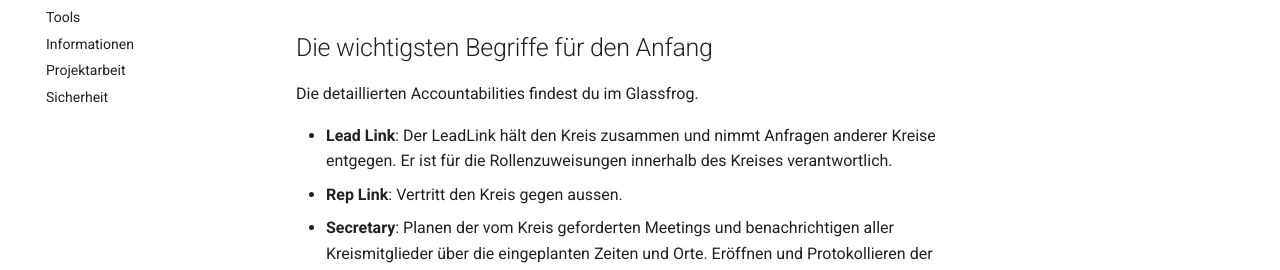
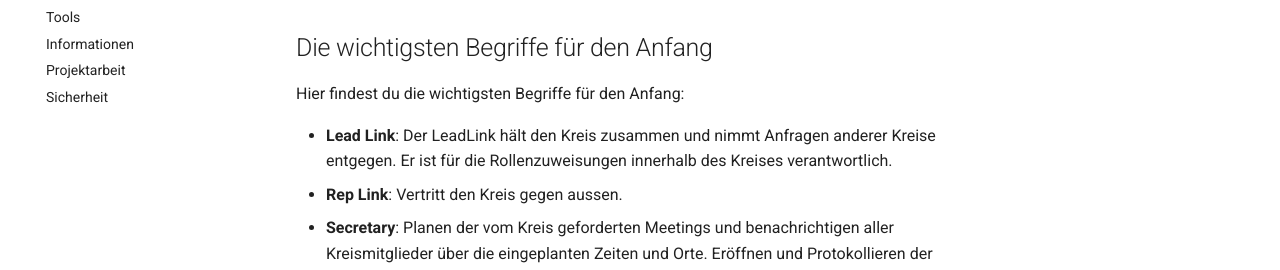
Before and after one commit to nada/handbuch, an MkDocs documentation site: the page built from docs/holacracy.md, in a window 1280 px wide and 900 px high, scrolled down 704 px. Shown: the part 253-523 px from the top of the window. Built offline with MkDocs 1.6.1 and Material for MkDocs 9.7.7, drawn with Linux system fonts in a browser that asks for light colours; comment, search, counter and statistics services are not loaded.

Commit message:
Nicht nur Accountabilities

```diff
--- a/docs/holacracy.md
+++ b/docs/holacracy.md
@@ -21,7 +21,7 @@ Der Ankerkreis ist der [Verwaltungsrat](https://de.glassfrog.com/organizations/1
 
 ## Die wichtigsten Begriffe für den Anfang
 
-Die detaillierten Accountabilities findest du im Glassfrog.
+Hier findest du die wichtigsten Begriffe für den Anfang:
 
 * **Lead Link**: Der LeadLink hält den Kreis zusammen und nimmt Anfragen anderer Kreise entgegen. Er ist für die Rollenzuweisungen innerhalb des Kreises verantwortlich.
 * **Rep Link**: Vertritt den Kreis gegen aussen.
```
